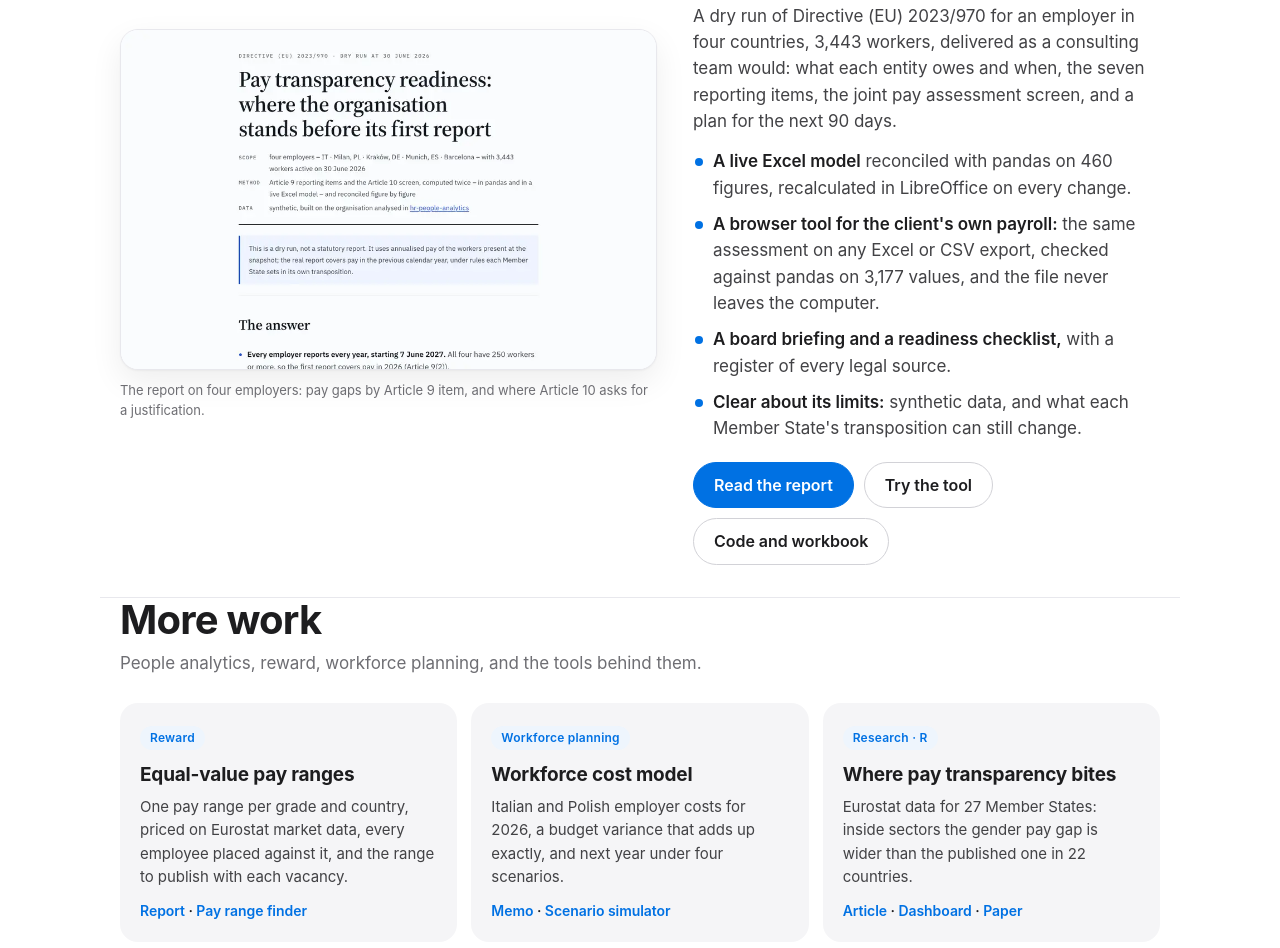
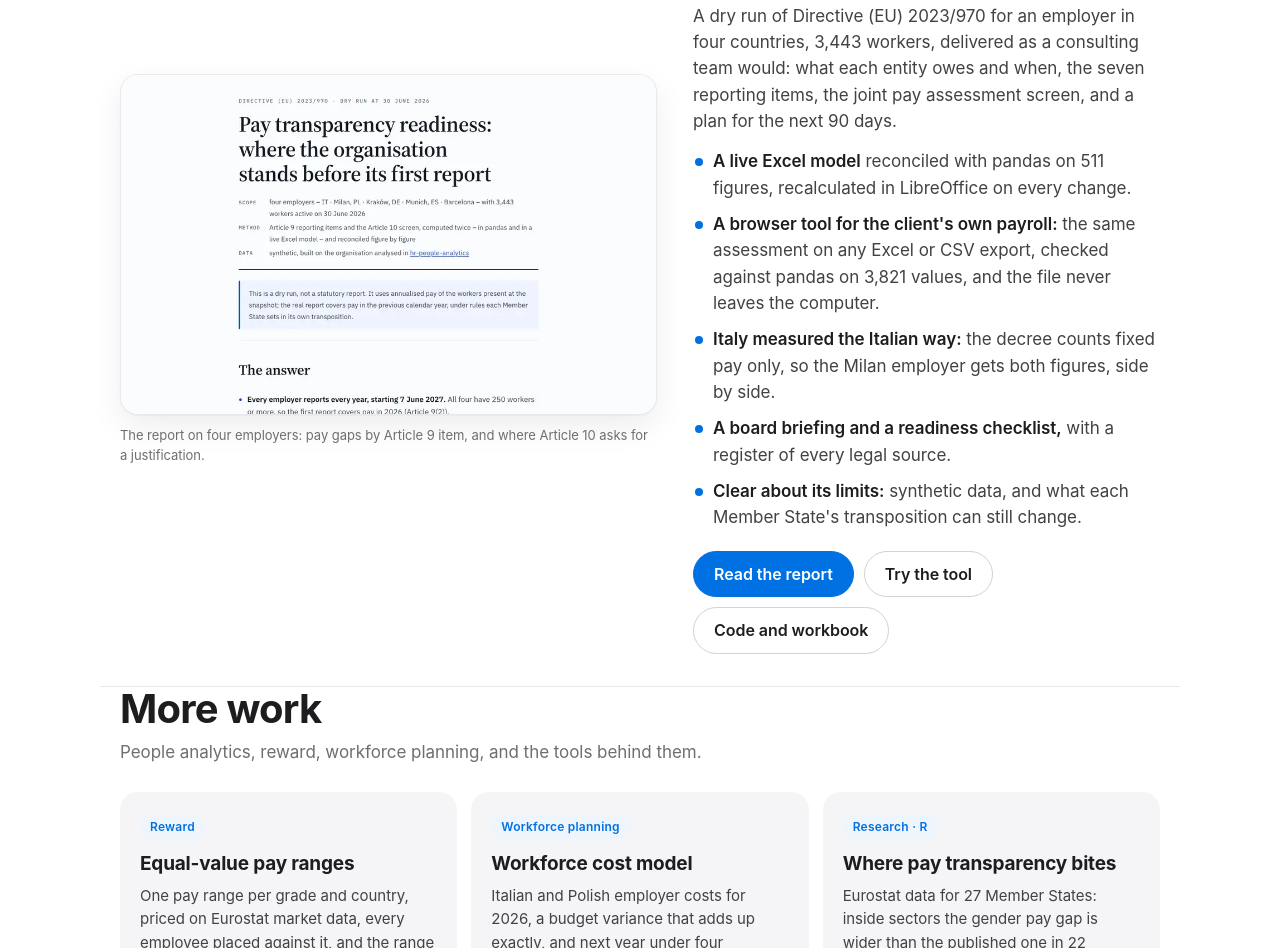
Before and after one commit to D0M3N1C0X/d0m3n1c0x.github.io, a plain HTML site: page index.html in a window 1280 px wide. Shown: the part 2088-3036 px from the top of the page. Drawn offline with Linux system fonts and the light colour scheme.

Commit message:
Kit card: 511 reconciled figures, 3,821 browser values, Italy's measure
Co-Authored-By: Claude Opus 5.5 <noreply@anthropic.com>

```diff
--- a/index.html
+++ b/index.html
@@ -197,8 +197,9 @@ footer { border-top: 1px solid var(--line); padding: 26px 0 44px; color: var(--m
         consulting team would: what each entity owes and when, the seven reporting items, the joint pay assessment
         screen, and a plan for the next 90 days.</p>
       <ul class="proof">
-        <li><b>A live Excel model</b> reconciled with pandas on 460 figures, recalculated in LibreOffice on every change.</li>
-        <li><b>A browser tool for the client's own payroll:</b> the same assessment on any Excel or CSV export, checked against pandas on 3,177 values, and the file never leaves the computer.</li>
+        <li><b>A live Excel model</b> reconciled with pandas on 511 figures, recalculated in LibreOffice on every change.</li>
+        <li><b>A browser tool for the client's own payroll:</b> the same assessment on any Excel or CSV export, checked against pandas on 3,821 values, and the file never leaves the computer.</li>
+        <li><b>Italy measured the Italian way:</b> the decree counts fixed pay only, so the Milan employer gets both figures, side by side.</li>
         <li><b>A board briefing and a readiness checklist,</b> with a register of every legal source.</li>
         <li><b>Clear about its limits:</b> synthetic data, and what each Member State's transposition can still change.</li>
       </ul>
```
